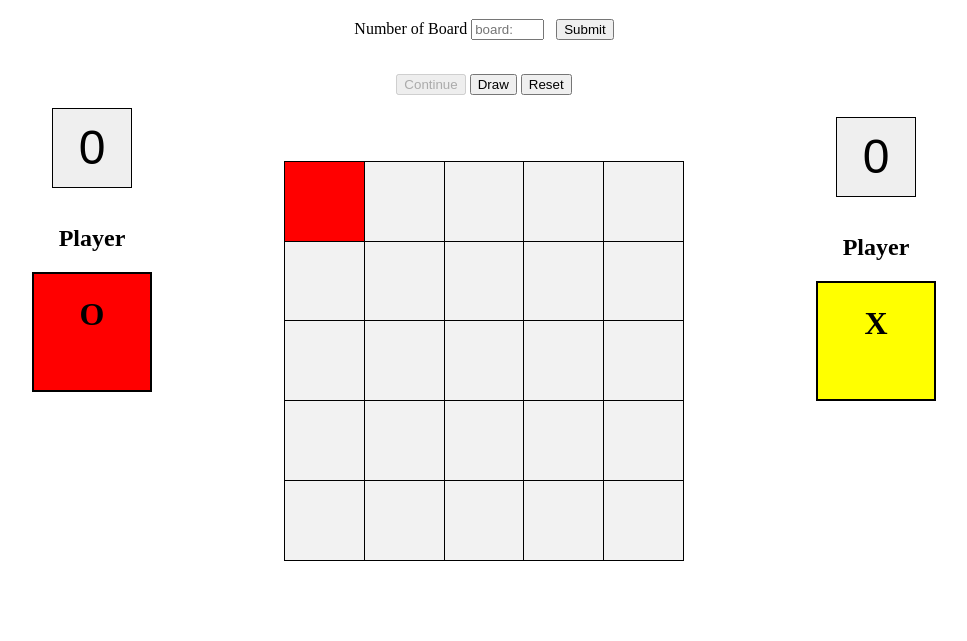
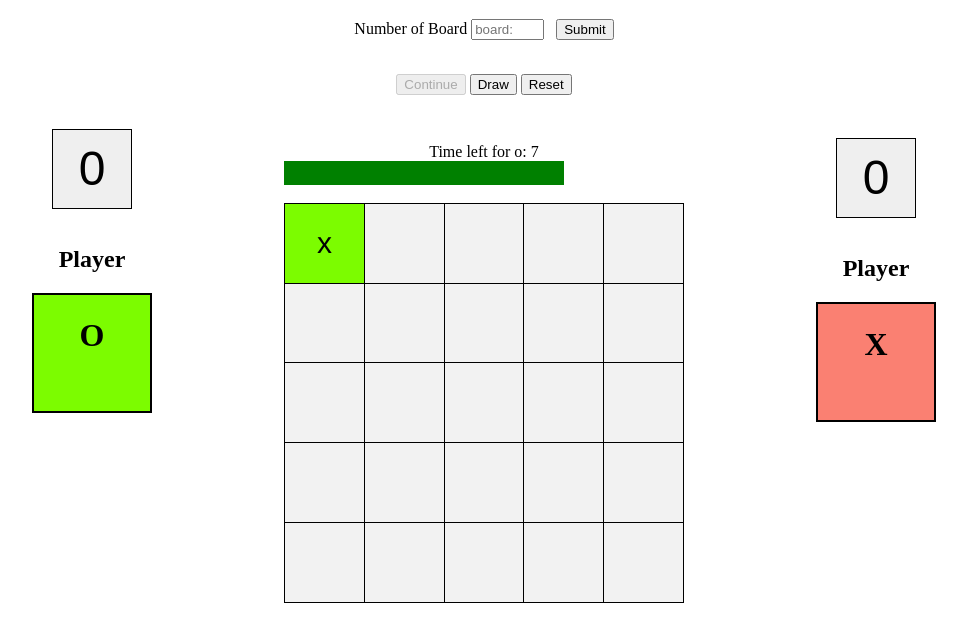
Before and after one commit to Imfahrenheit/tic-toc-toe, a plain HTML site: page index.html in a window 1280 px wide. Both pictures are taken after a click on the element 480 px from the left and 288 px from the top of the page. Shown: the part 87-728 px from the top of the page, without its empty margins (156-1123 px from the left). Drawn offline with Linux system fonts and the light colour scheme.

Commit message:
added progress bar

```diff
--- a/index.html
+++ b/index.html
@@ -43,6 +43,10 @@
         </p>
       </div>
       <div><p class="alert"></p></div>
+      <div id="timer"></div>
+      <div id="bar-container">
+        <div id="progress-bar"></div>
+      </div>
       <br />
       <div class="table-container" id="board">
         <table class="table">
--- a/src/index.js
+++ b/src/index.js
@@ -52,12 +52,12 @@ let state = {
     o: []
   },
   color: {
-    x: "red",
-    o: "yellow"
+    x: "rgb(124, 252, 0)",
+    o: "rgb(250, 128, 114)"
   },
   playerName: {
-    x: colorDiv("red"), // colorDiv(this.color.x),
-    o: colorDiv("yellow") // colorDiv(this.color.o),
+    x: colorDiv("rgb(124, 252, 0)"), // colorDiv(this.color.x),
+    o: colorDiv("rgb(250, 128, 114)") // colorDiv(this.color.o),
   },
   point: {
     x: 0,
@@ -66,6 +66,38 @@ let state = {
   boardSize: 5,
   toWin: 5
 };
+
+let timer, timeLeft;
+let label = document.getElementById("timer");
+let progressBar = document.getElementById("progress-bar");
+
+function countdown() {
+  if (timeLeft) {
+    timeLeft--;
+    timer = setTimeout(countdown, 1000);
+
+    progressBar.style.background = "green";
+
+    progressBar.style.width = `${timeLeft * 10}%`;
+    label.innerHTML = `Time left for ${state.currentPlayer}: ${timeLeft}`;
+  } else {
+    label.innerHTML = "Fail";
+    switchPlayer(state.currentPlayer);
+    timer = undefined;
+    takeMove();
+  }
+}
+function takeMove() {
+  // timer will only be undefined if the game is not started
+  if (typeof timer === "undefined") {
+    timeLeft = 10;
+    countdown();
+  } else {
+    clearTimeout(timer);
+    timeLeft = 10;
+    countdown();
+  }
+}
 
 function reverseCoordinate(token) {
   if (token === "x") {
@@ -279,11 +311,12 @@ function addTokenToState(tileObj) {
 
 function insertToken(event) {
   clearWarning();
+  takeMove();
   const tile = event.target;
 
   if (tileEmpty(tile)) {
     tile.style.backgroundColor = state.color[state.currentPlayer];
-    //tile.innerHTML = `<span> ${state.currentPlayer} </span>`;
+    tile.innerHTML = `<span> ${state.currentPlayer} </span>`;
 
     // Parsing tile from HTML id to JavaScript object
     const tileObj = tileJSPosition(tile.id);
--- a/src/styles.css
+++ b/src/styles.css
@@ -38,11 +38,11 @@ body {
 }
 
 #player-x-avatar {
-  background-color: red;
+  background-color: rgb(124, 252, 0);
 }
 
 #player-o-avatar {
-  background-color: yellow;
+  background-color: rgb(250, 128, 114);
 }
 
 .column {
@@ -69,8 +69,18 @@ table {
 td {
   text-align: center;
   vertical-align: middle;
+  font-family: Helvetica;
+  font-size: 30px;
   border: 1px black solid;
   width: 60px;
   height: 60px;
   background-color: rgba(0, 0, 0, 5%);
 }
+#bar-container {
+  width: 50vh;
+}
+#progress-bar {
+  background: green;
+  height: 24px;
+  width: 0px;
+}
```
